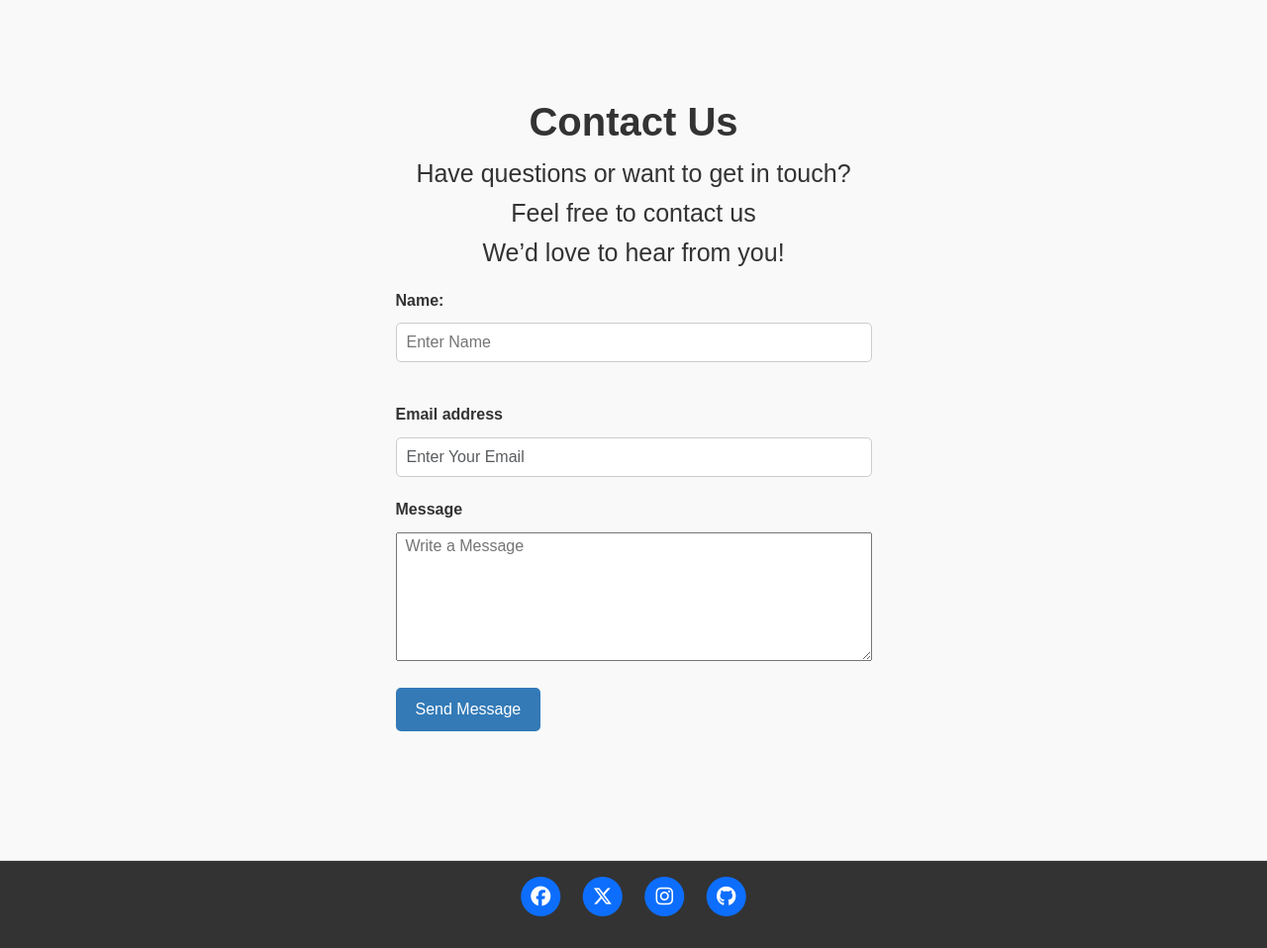
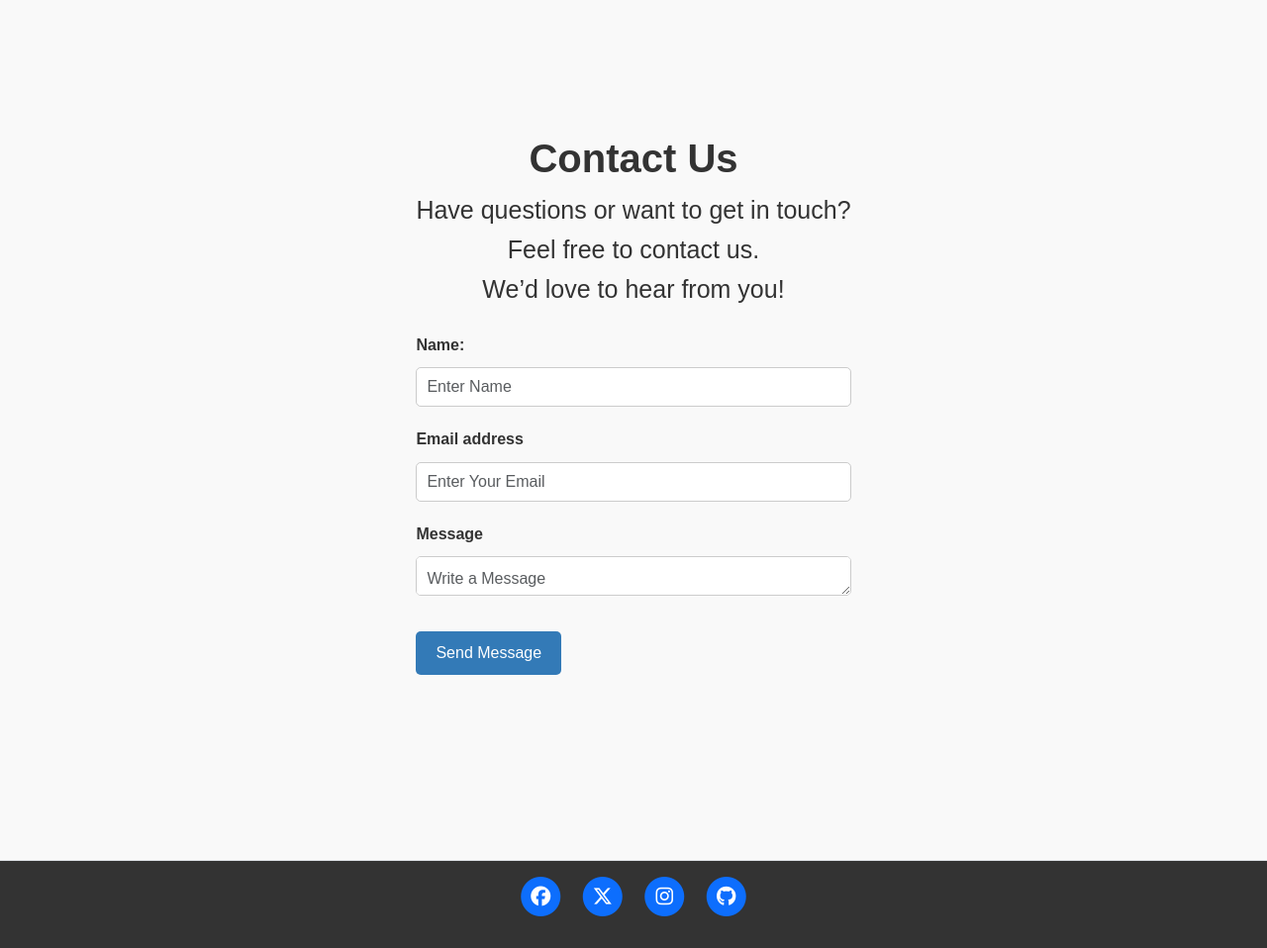
Before and after one commit to trxdave/photography-blog, a Django app: page /contact/ in a window 1280 px wide. Shown: the part 923-1881 px from the top of the page at 99% size. Run offline with Django 5.2, Linux system fonts and the light colour scheme; some libraries are stand-ins or nearby versions.

Commit message:
fix the contact and blog

```diff
--- a/blog/templates/blog/contact.html
+++ b/blog/templates/blog/contact.html
@@ -2,26 +2,37 @@
 
 {% block content %}
 <div class="d-flex justify-content-center align-items-center" style="height: 100vh">
-    <form class="mx-auto">
-    <div class="form-group">
-        <h1 class="contact-us">Contact Us</h1>
-        <div class="contact-us">
-          <p class="questions">Have questions or want to get in touch?<br>Feel free to contact us<br>We’d love to hear from you!</p>
+    <div class="mx-auto">
+        <h1 class="contact-us text-center">Contact Us</h1>
+        <div class="contact-us text-center mb-4">
+            <p class="questions">Have questions or want to get in touch?<br>Feel free to contact us.<br>We’d love to hear from you!</p>
         </div>
+
+        <!-- Display success message if exists -->
+        {% if messages %}
+            <div class="alert alert-success" role="alert">
+                {% for message in messages %}
+                    {{ message }}
+                {% endfor %}
+            </div>
+        {% endif %}
+
         <form method="post">
             {% csrf_token %}
-      <label for="name">Name:</label>
-      <input type="text" class="name" id="name" aria-describedby="emailHelp" placeholder="Enter Name">
+            <div class="form-group">
+                <label for="{{ form.name.id_for_label }}">Name:</label>
+                <input type="text" class="form-control" id="{{ form.name.id_for_label }}" name="{{ form.name.name }}" placeholder="Enter Name" value="{{ form.name.value|default_if_none:'' }}">
             </div>
             <div class="form-group">
-    <label for="exampleInputEmail1">Email address</label>
-    <input type="email" class="form-control" id="exampleInputEmail1" aria-describedby="emailHelp" placeholder="Enter Your Email">
+                <label for="{{ form.email.id_for_label }}">Email address</label>
+                <input type="email" class="form-control" id="{{ form.email.id_for_label }}" name="{{ form.email.name }}" placeholder="Enter Your Email" value="{{ form.email.value|default_if_none:'' }}">
             </div>
             <div class="form-group">
-      <label for="message">Message</label>
-      <textarea id="message" name="message" rows="5" cols="50" placeholder="  Write a Message" required></textarea>
+                <label for="{{ form.message.id_for_label }}">Message</label>
+                <textarea id="{{ form.message.id_for_label }}" name="{{ form.message.name }}" class="form-control" rows="5" placeholder="Write a Message">{{ form.message.value|default_if_none:'' }}</textarea>
             </div>
-    <button type="submit" class="btn btn-primary">Send Message</button>
+            <button type="submit" class="btn btn-primary mt-3">Send Message</button>
         </form>
     </div>
+</div>
 {% endblock %}
--- a/blog/views.py
+++ b/blog/views.py
@@ -34,6 +34,7 @@ def add_photo(request):
             photo = form.save(commit=False)
             photo.user = request.user
             photo.save()
+            messages.success(request, 'Photo uploaded successfully!')
             return redirect('photo_list')
     else:
         form = PhotoForm()
@@ -219,8 +220,11 @@ class PhotoDetailView(DetailView):
 def contact(request):
     form = ContactForm(request.POST or None)
     if request.method == 'POST' and form.is_valid():
-        form.save()
-        return redirect('success')
+
+        messages.success(request, 'Your message has been sent successfully!')
+
+        return redirect('contact')
+
     return render(request, 'blog/contact.html', {'form': form})
 
 def about(request):
```
Lines whose indentation alone changed are shown as unchanged.
